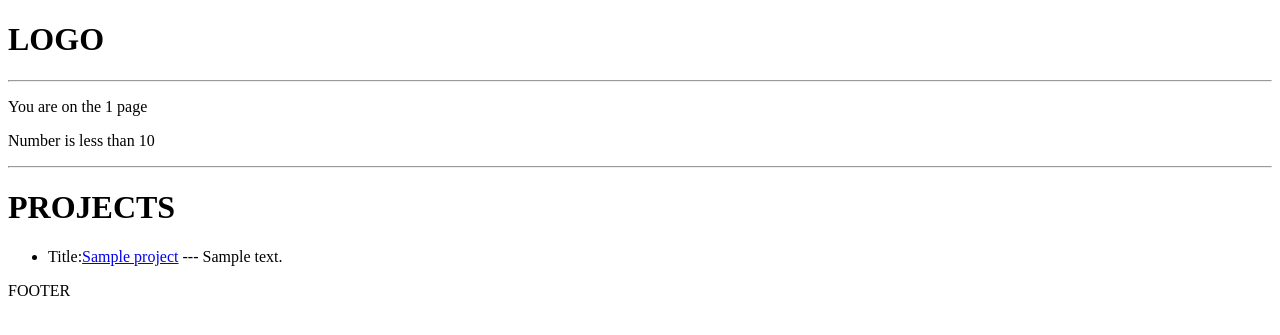
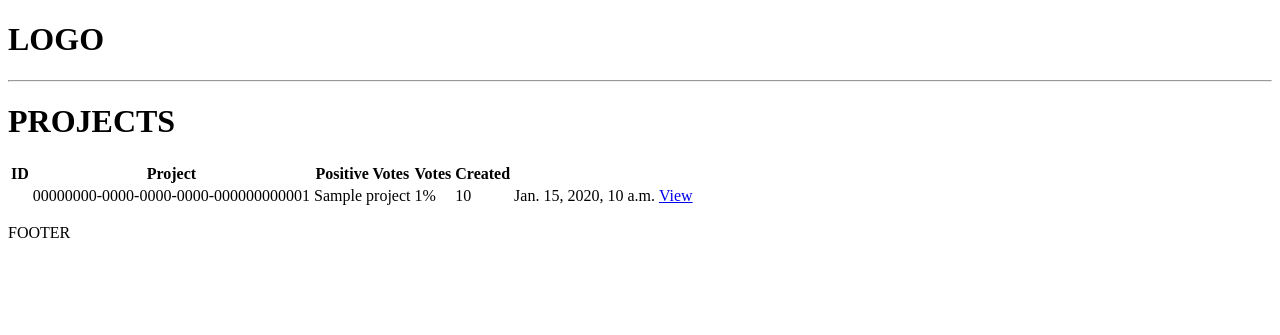
Before and after one commit to vedrandragicevic/devsearch-webapp-django, a Django app: template projects/templates/projects/projects.html in a window 1280 px wide. Shown: the top 335 px of the page. Run offline with Django 4.2, Linux system fonts and the light colour scheme; tables that the repository leaves empty hold one stand-in row (values such as "Sample post"); the template is opened without the code that fills it: values that come from a table or form of the project are taken from there, most other values are stand-ins (such as "Sample title", 1, 10 or a date in 2020).

Commit message:
Added dynamic queries, updated admins panel with data

```diff
--- a/devsearch/settings.py
+++ b/devsearch/settings.py
@@ -30,6 +30,9 @@ ALLOWED_HOSTS = []
 
 
 # Application definition
+"""
+WHEN CREATING A NEW APP USING 'python manage.py startapp <APP_NAME>', ADD IT TO THE INSTALLED_APPS LIST
+"""
 
 INSTALLED_APPS = [
     'django.contrib.admin',
--- a/projects/models.py
+++ b/projects/models.py
@@ -8,7 +8,7 @@ class Project(models.Model):
     description = models.TextField(null=True, blank=True)
     demo_link = models.CharField(max_length=2000, null=True, blank=True)
     source_link = models.CharField(max_length=2000, null=True, blank=True)
-    # MANy TO MANY RELATIONSHIP
+    # MANY TO MANY RELATIONSHIP
     tags = models.ManyToManyField('Tag', blank=True)
     vote_total = models.IntegerField(default=0, null=True, blank=True)
     vote_ration = models.IntegerField(default=0, null=True, blank=True)
@@ -19,10 +19,14 @@ class Project(models.Model):
 
 
     def __str__(self):
+        """
+        RETURNS PROJECT TITLE (NAME) IN THE ADMIN PANEL.
+        """
         return self.title
 
 
 class Review(models.Model):
+    # DROPDOWN MENU
     VOTE_TYPE = (
         ('up', 'Up Vote'),
         ('down', 'Down Vote'),
--- a/projects/templates/projects/projects.html
+++ b/projects/templates/projects/projects.html
@@ -1,21 +1,26 @@
 {% extends 'main.html' %}
 {% block content%}
-<p>You are on the {{page}} page</p>
 
-{% if number > 10 %}
-<p>Number is greater than 10!</p>
-{% elif number == 10 %}
-<p>NUMBER IS 10!</p>
-{% else %}
-<p>Number is less than 10</p>
-{% endif %}
+<h1>PROJECTS</h1>
 
-<hr>
-<h1>PROJECTS</h1>
-<ul>
+<table>
+    <tr>
+        <th>ID</th>
+        <th>Project</th>
+        <th>Positive Votes</th>
+        <th>Votes</th>
+        <th>Created</th>
+        <th></th>
+    </tr>
     {% for project in projects %}
-        <li>Title:<a href="{% url 'project' project.id %}">{{project.title}}</a> --- {{project.description}}</li>
+        <tr>
+            <td></td><td>{{project.id}}</td>
+            <td>{{project.title}}</td>
+            <td>{{project.vote_ration}}%</td>
+            <td>{{project.vote_total}}</td>
+            <td>{{project.created}}</td>
+            <td><a href="{% url 'project' project.id %}">View</a></td>
+        </tr>
     {% endfor %}
-</ul>
-
+</table>
 {% endblock content %}
--- a/projects/templates/projects/single-project.html
+++ b/projects/templates/projects/single-project.html
@@ -1,8 +1,12 @@
+<!-- EXTENDS 'main.html' from 'templates' directory. -->
 {% extends 'main.html' %}
 
 {% block content%}
 <h1>{{project.title}}</h1>
-<br>
+<hr>
+{% for tag in project.tags.all %}
+    <span style="border: 1px solid grey">{{tag}}</span>
+{% endfor %}
 <hr>
 <p> {{project.description}} </p>
 {% endblock %}
```
Also changed, not shown: projects/views.py (+6 -8 lines).
